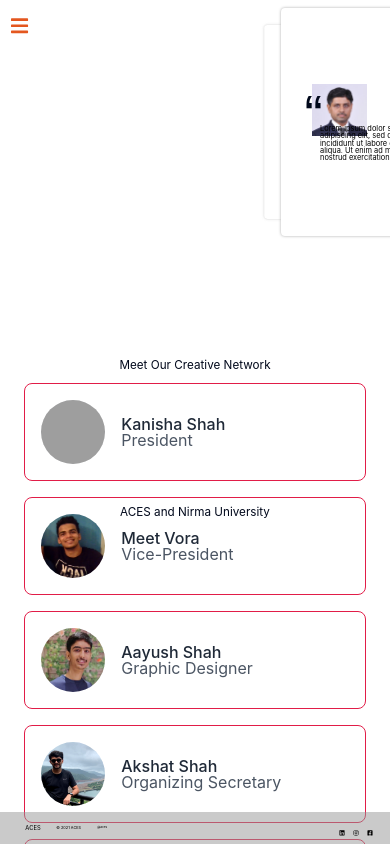
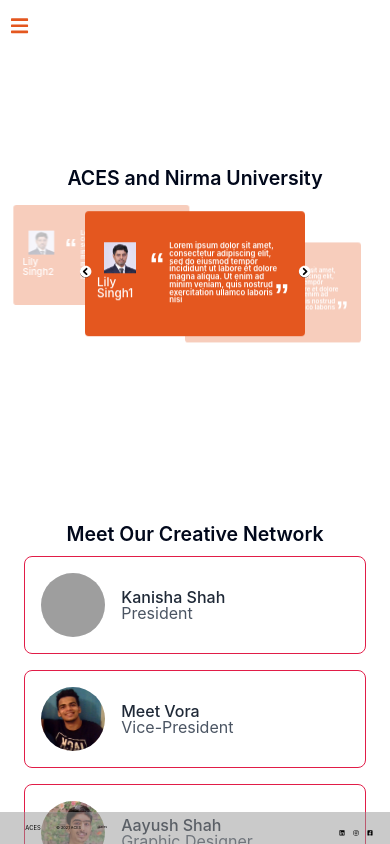
Before and after one commit to ACES-ITNU/website, a Next.js app: page /team in a window 390 px wide. Built offline with nearby package versions, Linux system fonts and the light colour scheme; grey boxes are pictures that could not be loaded.

Commit message:
team card responsive done

```diff
--- a/styles/team.scss
+++ b/styles/team.scss
@@ -93,6 +93,8 @@
       .content {
         width: 100%;
         padding: 5vw 0 3vw 0;
+        // margin: 0;
+
         h1 {
           width: 100%;
           margin: 0 auto;
@@ -223,8 +225,8 @@
         text-align: center;
         width: 100%;
         margin: 0 auto;
-        font-weight: 400;
-        font-size: 3vw;
+        font-weight: 600;
+        font-size: 5vw;
         color: rgb(1, 8, 27);
       }
       .faculty {
@@ -236,6 +238,7 @@
         align-items: center;
         flex-wrap: wrap;
         width: 100%;
+
         .item {
           width: 45%;
           padding: 2vw;
@@ -305,11 +308,12 @@
         .content {
           width: 100%;
           padding: 5vw 0 3vw 0;
+          // margin: 40vw auto 0 auto;
           h1 {
             width: 100%;
             margin: 0 auto;
-            font-weight: 400;
-            font-size: 3vw;
+            font-weight: 600;
+            font-size: 5vw;
             text-align: center;
             color: rgb(1, 8, 27);
           }
@@ -540,109 +544,244 @@
   }
 }
 
+// @media only screen and (max-width: 500px) {
+//   .facultyteam {
+//     height: 100%;
+//     h1 {
+//       width: 90%;
+//       font-weight: 500;
+//       margin: 0 auto;
+//       text-align: left;
+//       padding: 1vw 0;
+//       line-height: 100%;
+//       font-size: 4vw;
+//       color: white;
+//       margin-bottom: 8vw;
+//     }
+//     .absbutton {
+//       display: none;
+//     }
+//     #desktop {
+//       display: none;
+//     }
+//     #mobile {
+//       padding: 2vw 0 2vw 0;
+//       width: 90%;
+//       height: 68.458vw;
+//       margin: 1vw auto 1vw auto;
+//       display: flex;
+//       flex-direction: row;
+//       justify-content: space-evenly;
+//       align-items: center;
+//       transform: translateX(-50vw);
+//       .item {
+//         transition: all linear 0.4s;
+//         position: absolute;
+//         width: 56vw;
+//         height: 58.458vw;
+//         top: 0;
+//         margin: 1vw auto;
+//         box-sizing: border-box;
+//         padding: 3vw 3vw 0 3vw;
+//         background: rgb(255, 255, 255);
+//         border-radius: 1vw;
+//         display: flex;
+//         flex-direction: column;
+//         justify-content: center;
+//         align-items: center;
+//         box-shadow: 0px 0px 3px 0px #aaa;
+//         .left {
+//           width: 48vw;
+//           height: 8vw;
+//           display: flex;
+//           flex-direction: row;
+//           justify-content: space-between;
+//           align-items: center;
+//           padding-top: 5vw;
+//           padding-left: 4vw;
+//           .image {
+//             width: 14vw;
+//             display: flex;
+//             flex-direction: column;
+//             justify-content: center;
+//             align-items: center;
+//             img {
+//               width: 14vw;
+//               margin: 0;
+//             }
+//           }
+//           h3 {
+//             width: 30vw;
+//             margin: 1vw 0;
+//             padding: 0;
+//             font-weight: 400;
+//             line-height: 100%;
+//             font-size: 2.5vw;
+//           }
+//         }
+//         .right {
+//           width: 47.897vw;
+//           display: flex;
+//           flex-direction: row;
+//           justify-content: center;
+//           align-items: center;
+//           p {
+//             font-size: 1.9vw;
+//             padding: 0;
+//             padding-left: 2vw;
+//             padding-right: 1vw;
+//             color: black;
+//             font-weight: 400;
+//             width: 42vw;
+//           }
+//           .lq,
+//           .rq {
+//             width: 4vw;
+//             font-family: "Arial";
+//             position: initial;
+//             font-size: 14vw;
+//             color: rgb(1, 8, 27);
+//           }
+//           .lq {
+//             transform: translateX(0vw) translateY(-7vw);
+//           }
+//           .rq {
+//             transform: translateX(0vw) translateY(14vw);
+//           }
+//         }
+//       }
+//     }
+//   }
+// }
+
 @media only screen and (max-width: 500px) {
   .facultyteam {
+    // margin: 0;
+    // width: 100%;
     height: 100%;
-    h1 {
-      width: 90%;
-      font-weight: 500;
+    // h1 {
+    //     width: 90%;
+    //     font-weight: 500;
+    //     margin: 0 auto;
+    //     text-align: left;
+    //     padding: 1vw 0;
+    //     line-height: 100%;
+    //     font-size: 2.6vw;
+    //     color: white;
+    // }
+    .absbutton {
+      position: relative;
+      z-index: 15 !important;
       margin: 0 auto;
-      text-align: left;
-      padding: 1vw 0;
-      line-height: 100%;
-      font-size: 4vw;
-      color: white;
-      margin-bottom: 8vw;
+      // left: 50%;
+      transform: translate(0, 0) translateY(25vw);
+      width: 59vw;
+      display: flex;
+      flex-direction: row;
+      justify-content: space-between;
+      align-items: center;
+      .center {
+        display: flex;
+        align-items: center;
+        justify-content: center;
+      }
+      .left,
+      .right {
+        width: 2.8vw;
+        height: 2.8vw;
+        border-radius: 50%;
+        background: black;
+        .imgicon {
+          border-radius: 50%;
+          transform: scale(1.05);
+          width: 2.9vw;
+          cursor: pointer;
+          * {
+            color: white;
+          }
+        }
+      }
     }
-    .absbutton {
+    #desktop {
+      display: flex;
+    }
+    #mobile {
       display: none;
     }
-    #desktop {
-      display: none;
-    }
-    #mobile {
-      padding: 2vw 0 2vw 0;
+    .slider {
+      padding: 5vw 0 0 0;
       width: 90%;
-      height: 68.458vw;
-      margin: 1vw auto 1vw auto;
+      margin: 1vw auto 0 auto;
       display: flex;
       flex-direction: row;
       justify-content: space-evenly;
       align-items: center;
-      transform: translateY(0vw);
+      transform: translateY(18vw);
       .item {
-        transition: all linear 0.4s;
+        transition: all linear 0.5s;
         position: absolute;
-        width: 56vw;
-        height: 58.458vw;
-        top: 0;
-        margin: 1vw auto;
+        width: 56.302vw;
+        height: 32vw;
+        margin: 1vw auto 1vw auto;
         box-sizing: border-box;
-        padding: 3vw 3vw 0 3vw;
-        background: rgb(255, 255, 255);
+        padding: 3vw 6vw 3vw 3vw;
+        background: rgb(228, 87, 31);
         border-radius: 1vw;
         display: flex;
-        flex-direction: column;
-        justify-content: center;
+        justify-content: space-between;
         align-items: center;
-        box-shadow: 0px 0px 3px 0px #aaa;
         .left {
-          width: 48vw;
-          height: 8vw;
+          width: 25%;
           display: flex;
-          flex-direction: row;
+          flex-direction: column;
           justify-content: space-between;
           align-items: center;
-          padding-top: 5vw;
-          padding-left: 4vw;
           .image {
-            width: 14vw;
+            width: 70%;
             display: flex;
             flex-direction: column;
             justify-content: center;
             align-items: center;
             img {
-              width: 14vw;
+              width: 12vw;
               margin: 0;
             }
           }
           h3 {
-            width: 30vw;
             margin: 1vw 0;
             padding: 0;
-            font-weight: 400;
             line-height: 100%;
-            font-size: 2.5vw;
+            font-size: 3vw;
+            font-weight: 500 !important;
+            color: white;
           }
         }
         .right {
-          width: 47.897vw;
+          width: 65%;
           display: flex;
           flex-direction: row;
           justify-content: center;
           align-items: center;
           p {
-            font-size: 1.9vw;
+            font-size: 2vw;
             padding: 0;
             padding-left: 2vw;
             padding-right: 1vw;
-            color: black;
-            font-weight: 400;
-            width: 42vw;
+            color: white;
+            font-weight: 600;
           }
           .lq,
           .rq {
-            width: 4vw;
             font-family: "Arial";
-            position: initial;
-            font-size: 14vw;
-            color: rgb(1, 8, 27);
+            position: absolute;
+            font-size: 8vw;
+            color: white;
           }
           .lq {
-            transform: translateX(0vw) translateY(-7vw);
+            transform: translateX(-17vw) translateY(-2vw);
           }
           .rq {
-            transform: translateX(0vw) translateY(14vw);
+            transform: translateX(15vw) translateY(6vw);
           }
         }
       }
```
Also changed, not shown: .babelrc (added).
